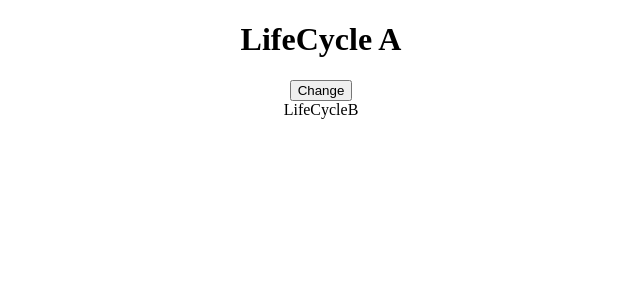
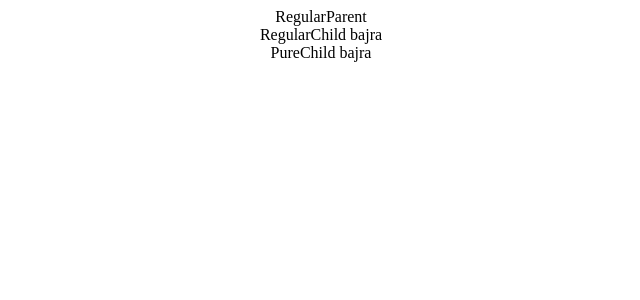
Before and after one commit to BajraYeJoon/React-Concepts, a React (Vite) app: page / in a window 1280 px wide. Shown: the top 300 px of the page, without its empty margins (319-959 px from the left). Built offline with nearby package versions, Linux system fonts and the light colour scheme.

Commit message:
Pure Component

```diff
--- a/src/App.jsx
+++ b/src/App.jsx
@@ -13,6 +13,7 @@ import ParentCompo from "./components/ParentCompo";
 import ListRender from "./components/ListRender";
 import Form from "./components/Form";
 import LifeCycleA from "./components/LifeCycleA";
+import RegularParent from "./components/RegularParent";
 class App extends Component {
   render() {
     return (
@@ -42,7 +43,9 @@ class App extends Component {
 
         {/* <Form /> */}
 
-        <LifeCycleA />
+        {/* <LifeCycleA /> */}
+
+        <RegularParent />
       </div>
     );
   }
--- /dev/null
+++ b/src/components/PureChild.jsx
@@ -0,0 +1,12 @@
+import React, { PureComponent } from 'react'
+
+class PureChild extends PureComponent {
+  render() {
+      console.log("purecomp")
+    return (
+      <div>PureChild {this.props.name}</div>
+    )
+  }
+}
+
+export default PureChild
--- /dev/null
+++ b/src/components/RegularChild.jsx
@@ -0,0 +1,10 @@
+import React, { Component } from "react";
+
+class RegularChild extends Component {
+  render() {
+    console.log("regcomp");
+    return <div>RegularChild {this.props.name}</div>;
+  }
+}
+
+export default RegularChild;
--- /dev/null
+++ b/src/components/RegularParent.jsx
@@ -0,0 +1,33 @@
+import React, { Component } from 'react'
+import PureChild from './PureChild'
+import RegularChild from './RegularChild'
+
+class RegularParent extends Component {
+    constructor(props) {
+      super(props)
+
+      this.state = {
+         name: 'bajra'
+      }
+    }
+
+    componentDidMount() {
+        setInterval(() => {
+             this.setState({
+                 name: 'bajra'
+             })
+
+        },2000)
+    }
+  render() {
+    return (
+      <div>RegularParent
+        <RegularChild name={this.state.name}/>
+        <PureChild name={this.state.name}/>
+
+      </div>
+    )
+  }
+}
+
+export default RegularParent
```
